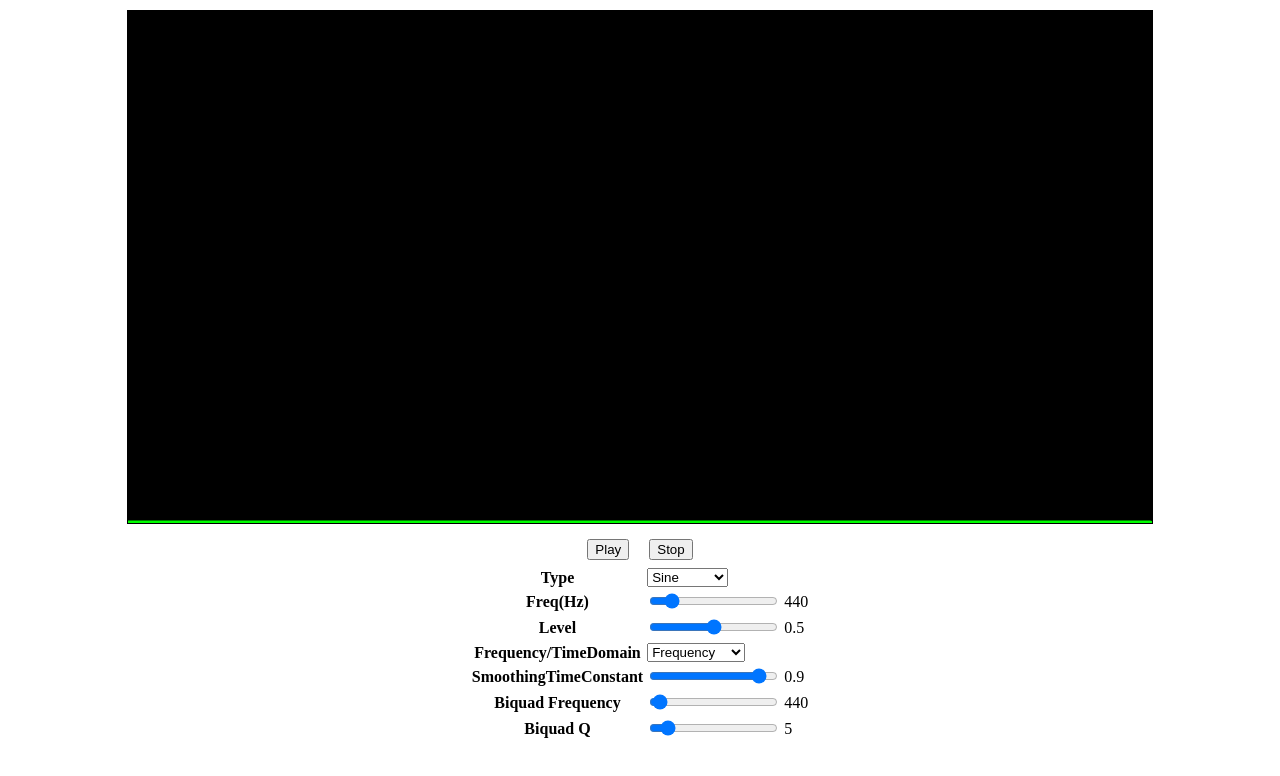
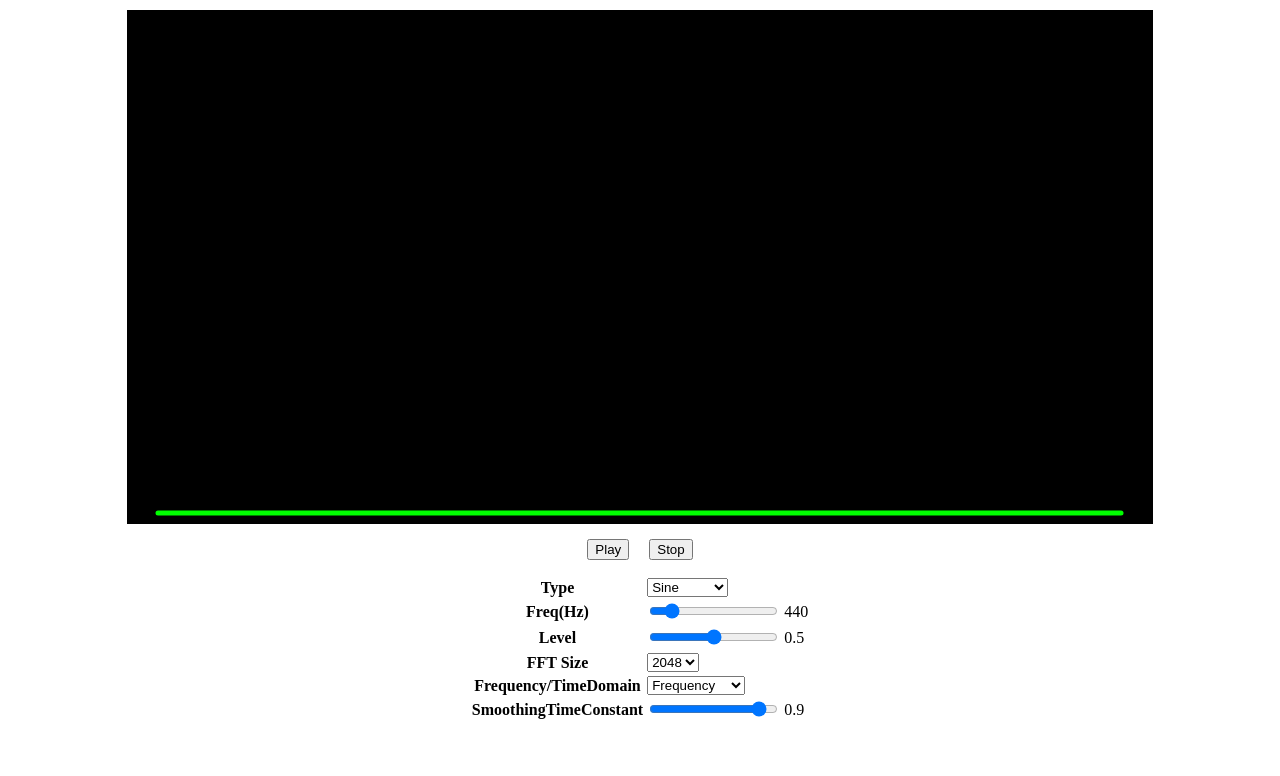
Before and after one commit to yasu-yoshida-lab/Web_Audio_Demo, a plain HTML site: page src/index.html in a window 1280 px wide. Both pictures are taken after a click on the button "Play". Drawn offline with Linux system fonts and the light colour scheme.

Commit message:
refactoring

```diff
--- a/src/index.html
+++ b/src/index.html
@@ -23,14 +23,25 @@
 
 <div class="parameter">
     <table>
-    <tr><th>Type</th><td><select id="type"><option value="sine">Sine</option><option value="square">Square</option><option value="sawtooth">SawTooth</option><option value="triangle">Triangle</option></select></td></tr>
+    <tr><th>Type</th><td><select id="type">
+        <option value="sine">Sine</option>
+        <option value="square">Square</option>
+        <option value="sawtooth">SawTooth</option>
+        <option value="triangle">Triangle</option></select>
+    </td></tr>
     <tr><th>Freq(Hz)</th><td><input type="range" min="50" max="3000" id="freq" value="440"/></td><td id="freqvalue">440</td></tr>
     <tr><th>Level</th><td><input type="range" min="0" max="1" step="0.01" value="0.5" id="level"/></td><td id="levelvalue">0.5</td></tr>
+    <tr><th>FFT Size</th><td><select id="fftsize">
+        <option value="32">32</option>
+        <option value="64">64</option>
+        <option value="128">128</option>
+        <option value="256">256</option>
+        <option value="512">512</option>
+        <option value="1024">1024</option>
+        <option value="2048" selected>2048</option></select>
+    </td></tr>
     <tr><th>Frequency/TimeDomain</th><td><select id="mode"><option>Frequency</option><option>TimeDomain</option></select></td></tr>
     <tr><th>SmoothingTimeConstant</th><td><input  id="smoothing" type="range" min="0" max="1" step="0.01" value="0.9"/></td><td id="smoothingval">0.9</td></tr>
-    <tr><th>Biquad Frequency</th><td><input type="range" id="biquad_freq" min="0" max="20000" value="440"/></td><td id="biquad_freqval">440</td></tr>
-    <tr><th>Biquad Q</th><td><input type="range" id="biquad_q" min="0" max="50" step="0.1" value="5"/></td><td id="biquad_qval">5</td></tr>
-    </table>
     <br/>
 </div>
 
--- a/src/main.js
+++ b/src/main.js
@@ -4,9 +4,11 @@ window.addEventListener("load", async ()=>{
     let type = 0;
     let freq = 440;
     let level = 0.5;
+    let fftsizeindex = 6;
     let oscillator = null;
+    const types = ["sine", "square", "sawtooth", "triangle"];
+    const fftsizes = [32, 64, 128, 256, 512, 1024, 2048];
     const gain = new GainNode(audioctx);
-    const filter = new BiquadFilterNode(audioctx,{frequency:5000, q:5});
     const analyser = new AnalyserNode(audioctx, {smoothingTimeConstant:0.9});
 
     document.getElementById("play").addEventListener("click",()=>{
@@ -15,21 +17,14 @@ window.addEventListener("load", async ()=>{
         }
         if(oscillator == null) {
             oscillator = audioctx.createOscillator();
-            if (type == 0) {
-                oscillator.type = "sine";
-            } else if (type == 1) {
-                oscillator.type = "square";
-            } else if (type == 2) {
-                oscillator.type = "sawtooth";
-            } else if (type == 3) {
-                oscillator.type = "triangle";
-            }
+            oscillator.type = types[type];
             oscillator.frequency.setValueAtTime(freq, audioctx.currentTime);
             gain.gain.value = level;
-            analyser.fftSize = 512;
-            oscillator.connect(gain).connect(filter).connect(analyser).connect(audioctx.destination);
+            analyser.fftSize = fftsizes[fftsizeindex];
+            oscillator.connect(gain).connect(analyser).connect(audioctx.destination);
             oscillator.start();
             isPlaying = true;
+            console.log(fftsizes[fftsizeindex]);
 
         }
     });
@@ -48,19 +43,15 @@ window.addEventListener("load", async ()=>{
     document.getElementById("level").addEventListener("input",(ev)=>{
         level = document.getElementById("levelvalue").innerHTML = ev.target.value;
     });
+    document.getElementById("fftsize").addEventListener("input",(ev)=>{
+        fftsizeindex = ev.target.selectedIndex;
+    });
     document.getElementById("mode").addEventListener("change",(ev)=>{
         mode = ev.target.selectedIndex;
     });
     document.getElementById("smoothing").addEventListener("input",(ev)=>{
         analyser.smoothingTimeConstant = document.getElementById("smoothingval").innerHTML = ev.target.value;
     });
-    document.getElementById("biquad_freq").addEventListener("input",(ev)=>{
-        filter.frequency.value = document.getElementById("biquad_freqval").innerHTML = ev.target.value;
-    });
-    document.getElementById("biquad_q").addEventListener("input",(ev)=>{
-        filter.Q.value = document.getElementById("biquad_qval").innerHTML = ev.target.value;
-    });
-
 
     const canvas = document.getElementById("graph");
     const canvasctx = canvas.getContext("2d");
@@ -69,8 +60,17 @@ window.addEventListener("load", async ()=>{
         const data = new Uint8Array(times);
         const width = canvas.width;
         const height = canvas.height;
+
+        var paddingTop = 20;
+        var paddingBottom = 20;
+        var paddingLeft = 30;
+        var paddingRight = 30;
+
+        var innerWidth = width - paddingLeft - paddingRight;
+        var innerHeight = height - paddingTop - paddingBottom;
+
         // Clear previous data
-        canvasctx.clearRect(0, 0, width, height);
+        canvasctx.clearRect(0, 0, canvas.width, canvas.height);
         // Draw sound wave
         canvasctx.beginPath();
 
@@ -81,8 +81,8 @@ window.addEventListener("load", async ()=>{
         }
 
         for(var i = 0; i < times; ++i) {
-            var x = Math.floor((i / times) * width);
-            var y = Math.floor((1 - (data[i] / 255)) * (height));
+            var x = Math.floor((i / times) * innerWidth) + paddingLeft;
+            var y = Math.floor((1 - (data[i] / 255)) * (innerHeight)) + paddingRight;
             if (i === 0) {
                 canvasctx.moveTo(x, y);
             } else {
--- a/src/styles.css
+++ b/src/styles.css
@@ -2,7 +2,7 @@
     display: flex;
     justify-content: center;
     align-items: center;
-    margin: 10px 0;
+    margin: 10px auto;
 }
 
 canvas {
@@ -13,6 +13,7 @@ canvas {
     display: flex;
     justify-content: center;
     align-items: center;
+    margin: 10px auto;
 }
 
 .controller button {
@@ -23,4 +24,5 @@ canvas {
     display: flex;
     justify-content: center;
     align-items: center;
+    margin: 10px auto;
 }
```
